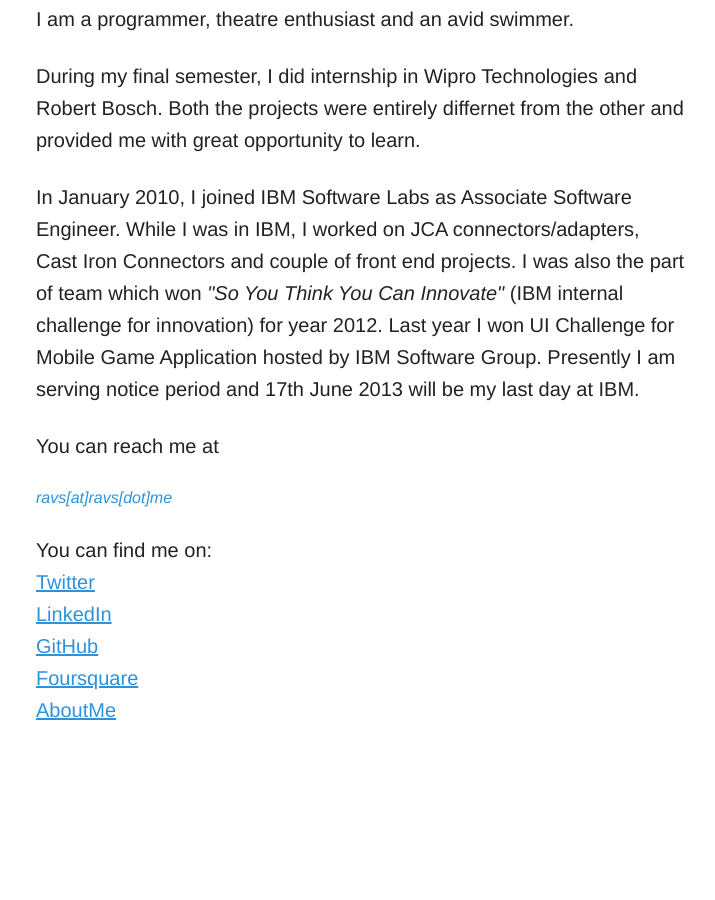
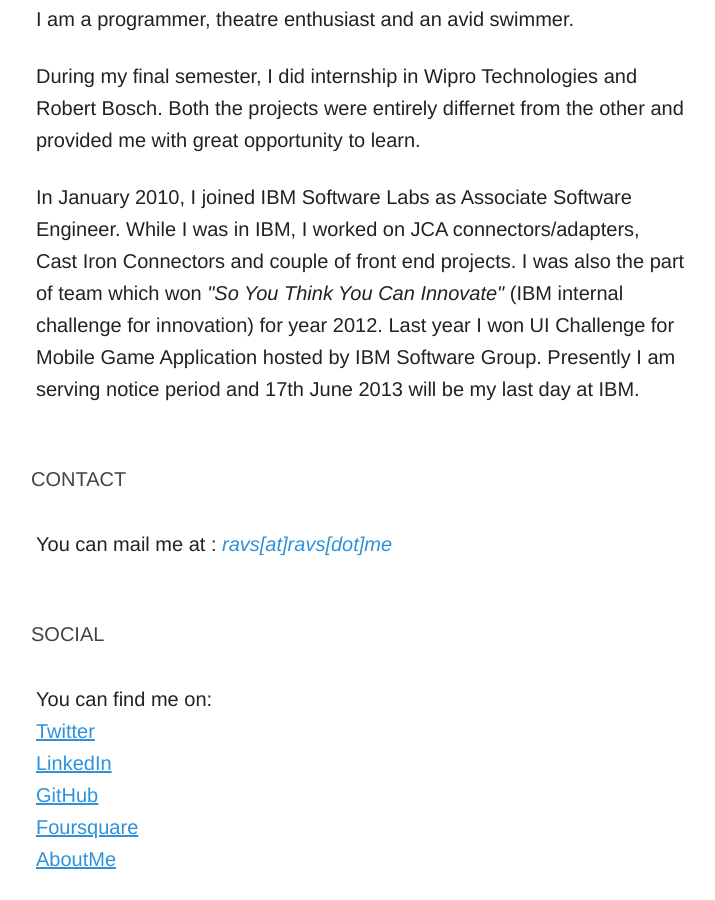
Before and after one commit to ravs/ravs.github.io, a Jekyll site: the page built from about/index.html, in a window 1280 px wide and 900 px high, scrolled down 631 px. Shown: the whole window, without its empty margins (279-994 px from the left). Built offline with Jekyll 4.4.1, drawn with Linux system fonts in a browser that asks for light colours; Markdown is read by kramdown in place of the engine named in the settings; before the commit the page ends 1382 px from its top, so only the background shows below that.

Commit message:
about page update

```diff
--- a/about/index.html
+++ b/about/index.html
@@ -14,8 +14,10 @@
 
 <p>In January 2010, I joined IBM Software Labs as Associate Software Engineer. While I was in IBM, I worked on JCA connectors/adapters, Cast Iron Connectors and couple of front end projects. I was also the part of team which won <i>"So You Think You Can Innovate"</i> (IBM internal challenge for innovation) for year 2012. Last year I won UI Challenge for Mobile Game Application hosted by IBM Software Group. Presently I am serving notice period and 17th June 2013 will be my last day at IBM.</p>
 
-<p>You can reach me at <div class="mail">ravs[at]ravs[dot]me</div></p>
+<h2>Contact</h2>
+<p>You can mail me at :&nbsp<span class="mail">ravs[at]ravs[dot]me</span></p>
 
+<h2>Social</h2>
 <p>You can find me on:<br>
 <a href="http://twitter.com/ravs24">Twitter</a><br>
 <a href="http://www.linkedin.com/in/ravishankarbit">LinkedIn</a><br>
```
